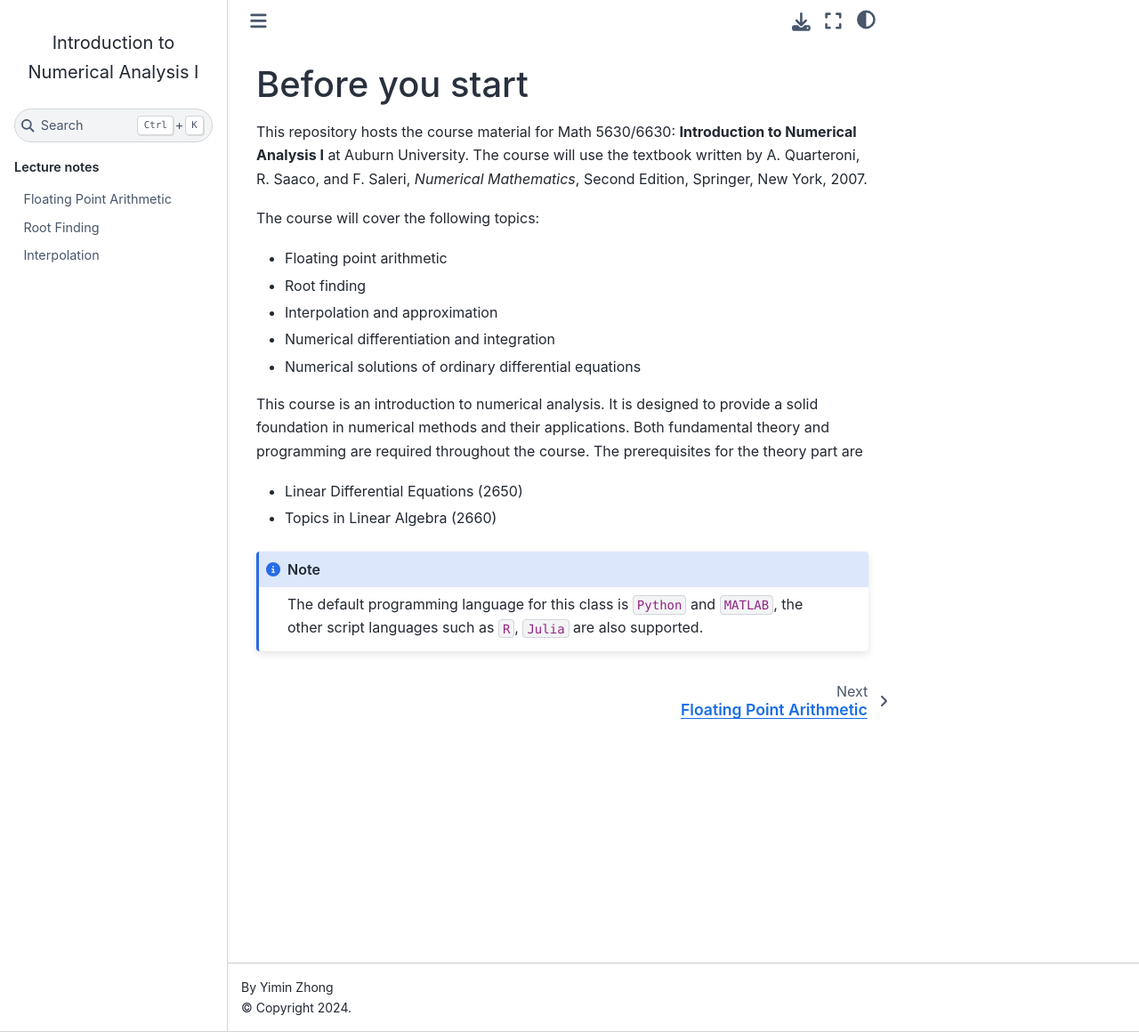
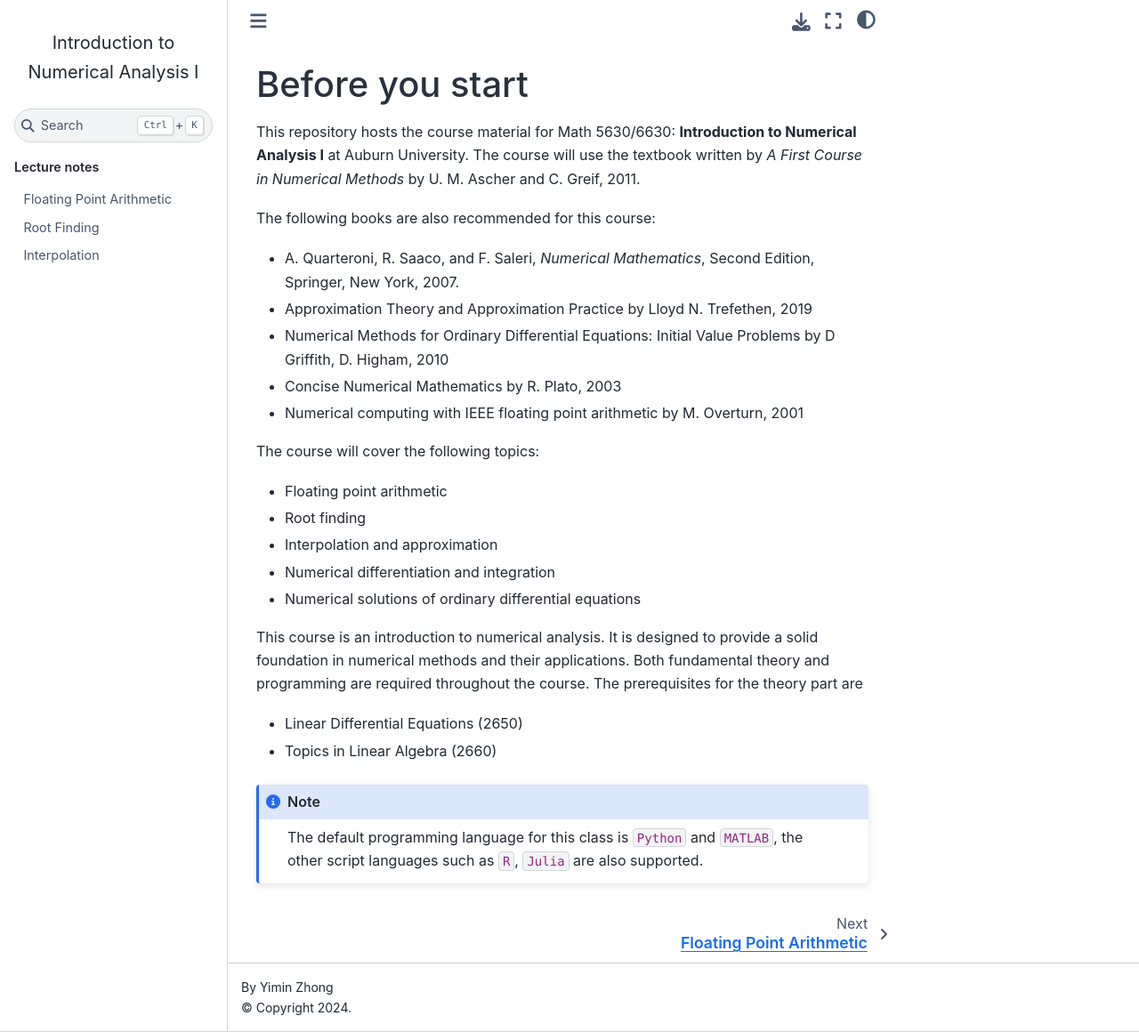
Before and after one commit to auburn-comp-math/math-5630-6630, a Jupyter Book: the page built from index.md, in a window 1280 px wide and 1160 px high. Shown: the whole window at 89% size. Built offline with Jupyter Book 1.0.4 settings and Sphinx 7.4.7 and the Sphinx Book theme 1.1.4, drawn with Linux system fonts in a browser that asks for light colours.

Commit message:
update index

```diff
--- a/index.md
+++ b/index.md
@@ -1,6 +1,14 @@
 # Before you start
 
-This repository hosts the course material for Math 5630/6630: **Introduction to Numerical Analysis I** at Auburn University. The course will use the textbook written by A. Quarteroni, R. Saaco, and F. Saleri, *Numerical Mathematics*, Second Edition, Springer, New York, 2007.
+This repository hosts the course material for Math 5630/6630: **Introduction to Numerical Analysis I** at Auburn University. The course will use the textbook written by *A First Course in Numerical Methods* by U. M. Ascher and C. Greif, 2011.
+
+The following books are also recommended for this course:
+
+- A. Quarteroni, R. Saaco, and F. Saleri, *Numerical Mathematics*, Second Edition, Springer, New York, 2007.
+- Approximation Theory and Approximation Practice by Lloyd N. Trefethen, 2019
+- Numerical Methods for Ordinary Differential Equations: Initial Value Problems by D Griffith, D. Higham, 2010
+- Concise Numerical Mathematics by R. Plato, 2003
+- Numerical computing with IEEE floating point arithmetic by M. Overturn, 2001
 
 The course will cover the following topics:
 
```
